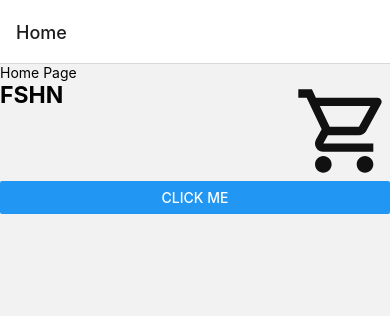
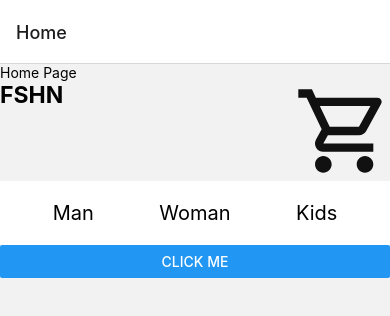
Before and after one commit to MathiarasiNagaraj/React-Native-Exercise, a React Native app in the folder Exercise/: screen /Home in a window 390 px wide. Shown: the top 316 px of the page. Built offline with nearby package versions, Linux system fonts and the light colour scheme; no server answers.

Commit message:
api added

```diff
--- a/Exercise/src/components/NavItem/NavItem.tsx
+++ b/Exercise/src/components/NavItem/NavItem.tsx
@@ -1,20 +1,25 @@
-import React from 'react';
-import {StyleSheet, Text} from 'react-native';
+import React, {useState} from 'react';
+import {Button, StyleSheet, Text, TouchableOpacity} from 'react-native';
 
-const NavItem = ({title}) => {
-  return <Text style={styles.title}>{title}</Text>;
+const NavItem = ({ title, onClick }) => {
+
+  return (
+    <TouchableOpacity key={title} onPress={onClick} >
+       <Text style={styles.tabItem}>{title}</Text>
+</TouchableOpacity>
+  );
 };
 
 export default NavItem;
 
 const styles = StyleSheet.create({
-    title: {
-        fontSize: 34,
-        fontWeight: '400',
-        fontFamily:'Popp',
-        color: '#11111',
-        padding: 20,
-        borderBottomWidth: 5,
-        borderBottomColor:'#111111'
-   }
-  });
+
+  tabItem: {
+
+
+    fontSize: 20,
+    fontWeight:'400',
+    color: 'black',
+  },
+
+});
--- a/Exercise/src/container/Navbar/Navbar.tsx
+++ b/Exercise/src/container/Navbar/Navbar.tsx
@@ -1,10 +1,24 @@
-import React from 'react'
-import { View } from 'react-native'
+import React from 'react';
+import {StyleSheet, Text, View} from 'react-native';
+import NavItem from '../../components/NavItem/NavItem';
+import {CATEGORY} from '../../constants/routeConstants';
 
-const Navbar = () => {
-  return (
-<View></View>
-  )
-}
+const Navbar = ({selectedCategory}) => {
 
-export default Navbar
+  const navItems = CATEGORY.map(category => (
+    <NavItem key={category} title={category} onClick={()=>selectedCategory(category)} />
+  ));
+
+  return <View style={styles.navBar}>{navItems}</View>;
+};
+
+const styles = StyleSheet.create({
+  navBar: {
+    display: 'flex',
+    justifyContent: 'space-around',
+    flexDirection: 'row',
+    backgroundColor: 'white',
+    padding:20
+  },
+});
+export default Navbar;
--- a/Exercise/src/screens/Home/Home.tsx
+++ b/Exercise/src/screens/Home/Home.tsx
@@ -1,23 +1,33 @@
-import React, { useEffect } from 'react';
+import React, { useEffect, useState } from 'react';
 import {Button, Text, View} from 'react-native';
 import { Header } from '../../container/Header/Header';
 import Navbar from '../../container/Navbar/Navbar';
 import { getProductsByCategory } from '../../services/ProductApi';
 
 export const Home = ({ navigation }) => {
+  const [selectedProduct, setSelectedProduct] = useState([]);
+  useEffect(() => {
+    const getMethod = async () => {
+      const data = await getProductsByCategory('Man');
+      setSelectedProduct(data);
+      console.log(data)
+    }
+    getMethod();
+  }, []);
+  const onCategoryChange = async (category) => {
 
-    useEffect(() => {
-         const getMethod=async () => {
-             const data = await getProductsByCategory('Man');
 
-        }
-        getMethod();
-    },[])
+    const data = await getProductsByCategory(category);
+
+    setSelectedProduct(data);
+
+  }
   return (
     <View>
           <Text>Home Page</Text>
           <Header />
-          <Navbar/>
+      <Navbar selectedCategory={onCategoryChange} />
+      <View>{selectedProduct[0] }</View>
       <Button
         title="Click Me"
         onPress={() => navigation.navigate('Product')}></Button>
--- a/Exercise/src/services/ProductApi.ts
+++ b/Exercise/src/services/ProductApi.ts
@@ -1,10 +1,28 @@
 import axios from 'axios';
 import { routes } from '../constants/routeConstants';
 
-export const getProductsByCategory = async (category:string) => {
-    const response = await axios.get(routes[category].productLink);
-    return response.data;
-};
+export const getProductsByCategory = async (category: string) => {
+    try {
+      const productLink = routes[category].productLink.trim();
+      console.log(productLink);
+      console.log(category);
+
+      const response = await fetch(productLink);
+
+      if (!response.ok) {
+        throw new Error(`HTTP error! Status: ${response.status}`);
+      }
+
+      const data = await response.json();
+      console.log(data, 'response');
+
+      return data;
+    } catch (error) {
+      console.error('Error fetching data:', error.message);
+      throw error;
+    }
+  };
+
 
 export const getOffersByCategory = async (category: string) => {
     const response = await axios.get(routes[category].offerLink);
```
